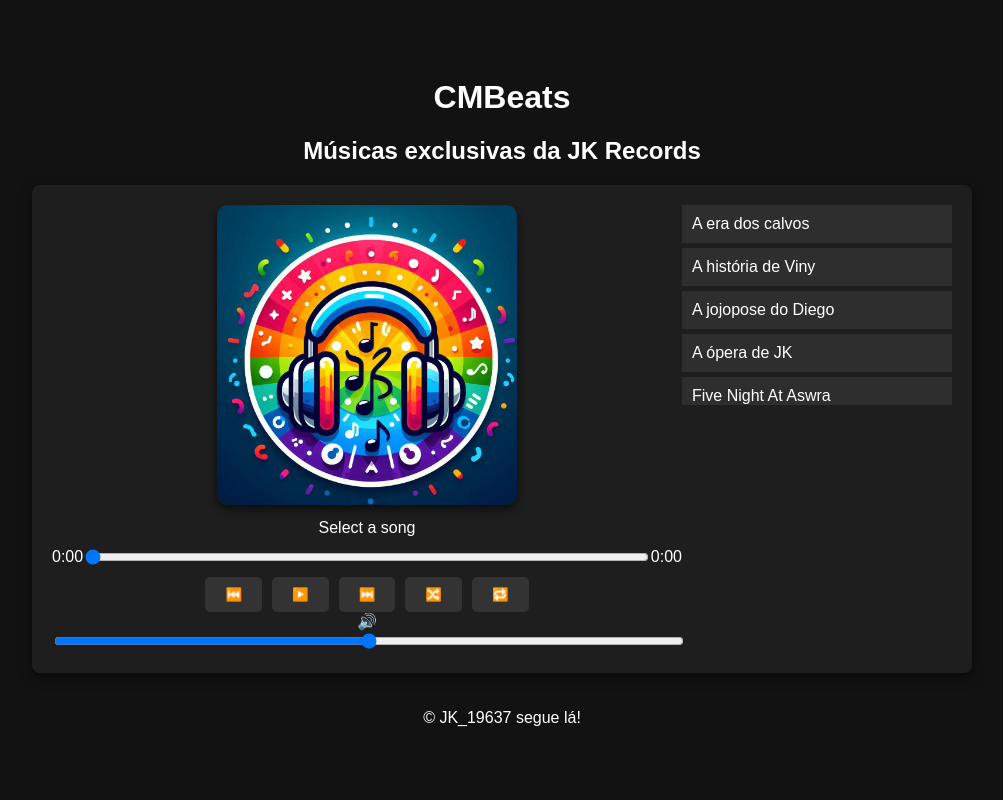
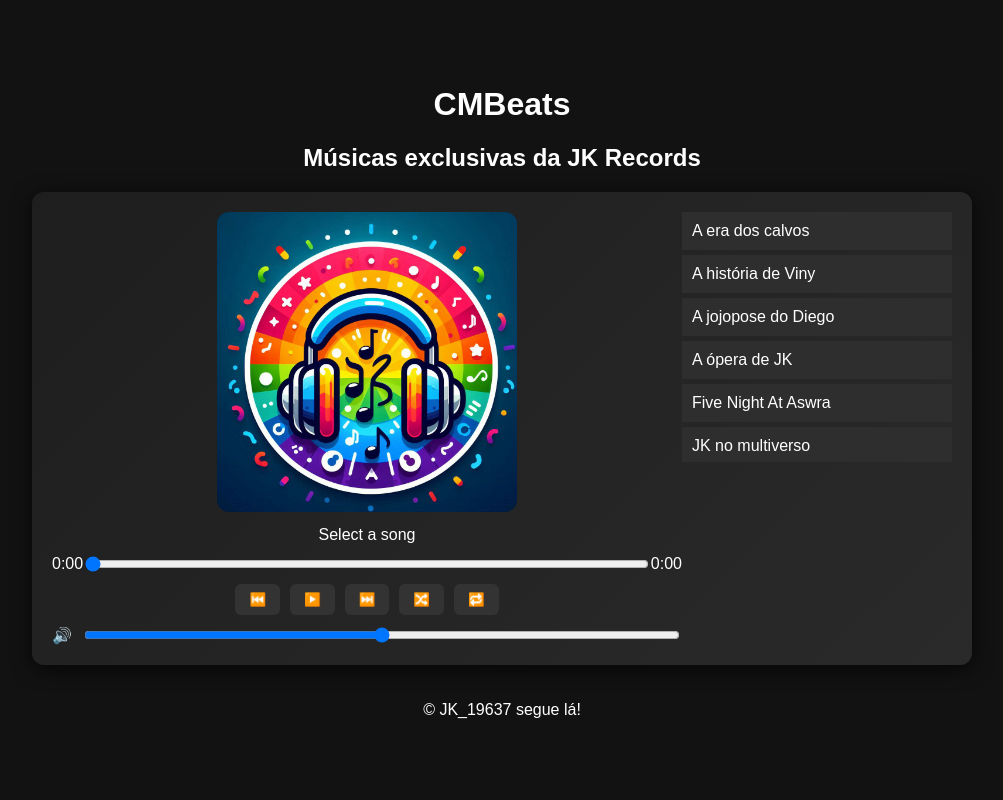
Before and after one commit to kaue431/CMBeats, a plain HTML site: page index.html in a window 1280 px wide. Shown: the whole page, without its empty margins (138-1141 px from the left). Drawn offline with Linux system fonts and the light colour scheme.

Commit message:
Update style.css

```diff
--- a/style.css
+++ b/style.css
@@ -18,30 +18,27 @@ h1, h2 {
 .container {
     width: 85%;
     max-width: 900px;
-    background-color: #1e1e1e;
-    border-radius: 8px;
+    background: linear-gradient(135deg, #1e1e1e, #2a2a2a);
+    border-radius: 12px;
     padding: 20px;
-    box-shadow: 0px 4px 12px rgba(0, 0, 0, 0.5);
+    box-shadow: 0px 4px 20px rgba(0,0,0,0.7);
     display: flex;
-    flex-direction: row;
+    flex-wrap: wrap;
     justify-content: space-between;
-    flex-wrap: wrap;
 }
 
-/* Music section (player + cover) */
 .music-section {
     flex: 1;
     text-align: center;
     min-width: 250px;
 }
 
-/* Music list (will be on the side on large screens, below the player on small screens) */
 .music-list {
     list-style: none;
     padding: 0;
     margin: 20px 0 0 0;
     overflow-y: auto;
-    max-height: 200px;
+    max-height: 250px;
     width: 100%;
     min-width: 250px;
 }
@@ -51,32 +48,36 @@ h1, h2 {
     background-color: #2e2e2e;
     margin-bottom: 5px;
     cursor: pointer;
-    transition: background-color 0.3s ease;
+    transition: all 0.3s ease;
 }
 
 .music-list li:hover {
     background-color: #444;
 }
 
+.music-list li.active {
+    background-color: #ff4f81;
+    color: #fff;
+    font-weight: bold;
+    transform: scale(1.05);
+}
+
 #musicCover {
     width: 100%;
     max-width: 300px;
-    height: auto;
+    border-radius: 12px;
     margin-bottom: 10px;
-    border-radius: 10px;
-    box-shadow: 0px 4px 8px rgba(0, 0, 0, 0.6);
+    transition: transform 0.3s ease;
+}
+
+#musicCover.playing {
+    transform: scale(1.05) rotate(2deg);
 }
 
 .progress-container {
     display: flex;
     align-items: center;
-    justify-content: space-between;
     margin: 10px 0;
-}
-
-.progress-bar {
-    flex: 1;
-    margin: 0 10px;
 }
 
 input[type="range"] {
@@ -86,6 +87,7 @@ input[type="range"] {
 .controls {
     display: flex;
     justify-content: center;
+    gap: 10px;
     margin-top: 10px;
 }
 
@@ -93,15 +95,22 @@ input[type="range"] {
     background-color: #333;
     color: #fff;
     border: none;
-    padding: 10px 20px;
-    margin: 0 5px;
+    padding: 8px 14px;
+    border-radius: 6px;
     cursor: pointer;
-    border-radius: 5px;
     transition: background-color 0.3s ease;
 }
 
 .controls button:hover {
     background-color: #555;
+}
+
+.volume-control {
+    margin-top: 10px;
+    display: flex;
+    align-items: center;
+    justify-content: center;
+    gap: 10px;
 }
 
 footer {
@@ -115,7 +124,6 @@ footer {
         flex-direction: row;
         align-items: flex-start;
     }
-
     .music-list {
         width: 30%;
         margin: 0;
@@ -127,7 +135,6 @@ footer {
         flex-direction: column;
         align-items: center;
     }
-
     .music-list {
         width: 100%;
         margin-top: 20px;
```
